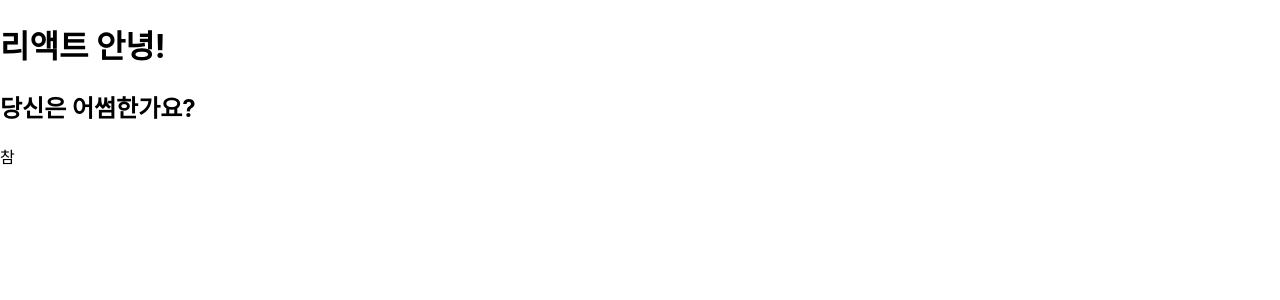
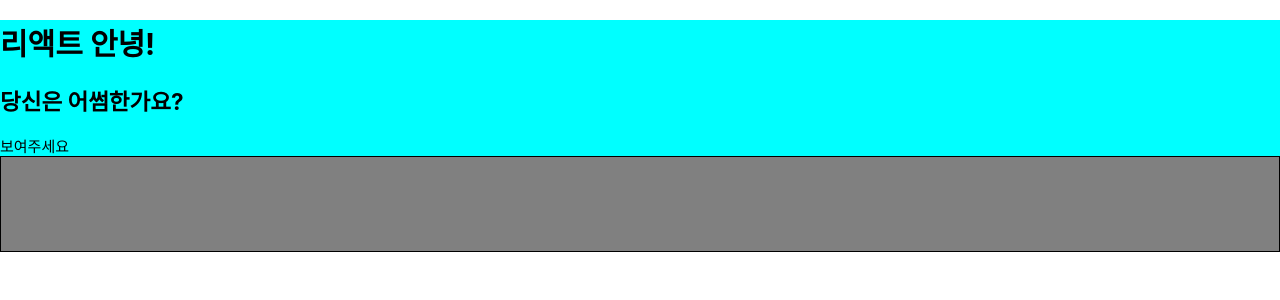
Before and after one commit to KIMINJOONG/hello-react, a React (Create React App) app: page / in a window 1280 px wide. Shown: the top 300 px of the page. Built offline with nearby package versions, Linux system fonts and the light colour scheme.

Commit message:
리액트를 다루는기술 정리

```diff
--- a/src/App.css
+++ b/src/App.css
@@ -1,32 +1,4 @@
-.App {
-  text-align: center;
+.my-div {
+  background-color: aqua;
+  font-size: 15px;
 }
-
-.App-logo {
-  animation: App-logo-spin infinite 20s linear;
-  height: 40vmin;
-}
-
-.App-header {
-  background-color: #282c34;
-  min-height: 100vh;
-  display: flex;
-  flex-direction: column;
-  align-items: center;
-  justify-content: center;
-  font-size: calc(10px + 2vmin);
-  color: white;
-}
-
-.App-link {
-  color: #61dafb;
-}
-
-@keyframes App-logo-spin {
-  from {
-    transform: rotate(0deg);
-  }
-  to {
-    transform: rotate(360deg);
-  }
-}
--- a/src/App.js
+++ b/src/App.js
@@ -1,18 +1,27 @@
 import React, { Component } from 'react';
-import logo from './logo.svg';
 import './App.css';
 
 class App extends Component {
   render() {
     const text = '당신은 어썸한가요?';
     const condition = true;
+    const style = {
+      backgroundColor: 'gray'
+      , border: '1px solid black'
+      , height: Math.round(Math.random() * 300) + 50
+      , width: Math.round(Math.random*300) + 50
+      , WebkitTransition: 'all'
+      , MozTransition: 'all'
+      , msTransition : 'all'
+    };
     return (
-      <div>
+      <div className="my-div">
         <h1>리액트 안녕!</h1>
         <h2>{text}</h2>
         {
-          condition ? '참' : '거짓'
+          condition && '보여주세요'
         }
+        <div style={style}></div>
       </div>
 
     );
```
Also changed, not shown: 1 other file (tests, documents, lock files or other folders).
